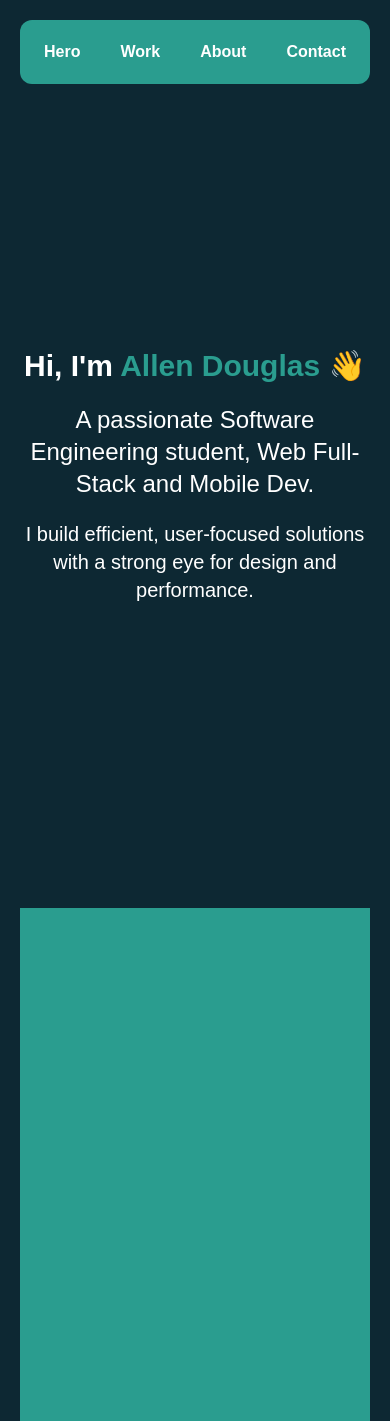
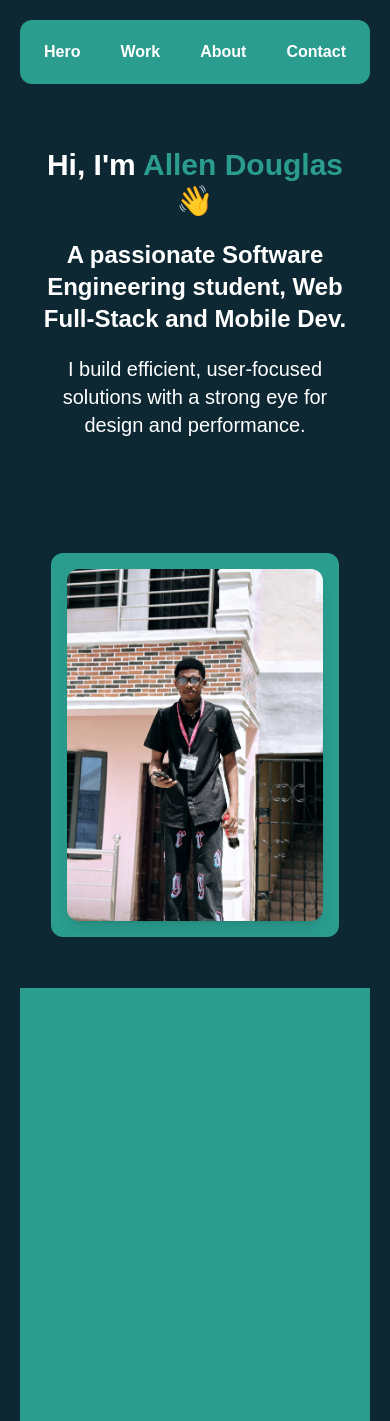
Before and after one commit to Tsunamiisking/portfolio, a Next.js app: page / in a window 390 px wide. Shown: the top 1421 px of the page. Built offline with nearby package versions, Linux system fonts and the light colour scheme.

Commit message:
completed hero section

```diff
--- a/src/app/components/HeroSection.jsx
+++ b/src/app/components/HeroSection.jsx
@@ -5,13 +5,13 @@ import HeroCard from "./HeroCard";
 const HeroSection = () => {
   const word = "< Hello World />";
   return (
-    <div className="min-h-screen w-full grid grid-cols-1 md:grid-cols-2 justify-center items-center">
+    <div className="min-h-screen w-full grid grid-cols-1 md:grid-cols-2 justify-center items-center mt-20 md:mt-0 px-5 md:pl-20 gap-10">
       <div className="">
         {/* Text Section */}
         <h1 className="md:text-left text-center text-3xl outfit-bold mb-5 textColor">
           Hi, I'm <span className="blueText">Allen Douglas 👋</span>
         </h1>
-        <p className="text-2xl md:text-left text-center textColor mb-5">
+        <p className="text-2xl md:text-left text-center textColor mb-5 outfit-bold">
           A passionate Software Engineering student, Web Full-Stack and Mobile
           Dev.
         </p>
@@ -20,7 +20,7 @@ const HeroSection = () => {
           and performance.
         </p>
       </div>
-      <div className="hidden md:block">
+      <div className="">
         <HeroCard />
       </div>
     </div>
```
